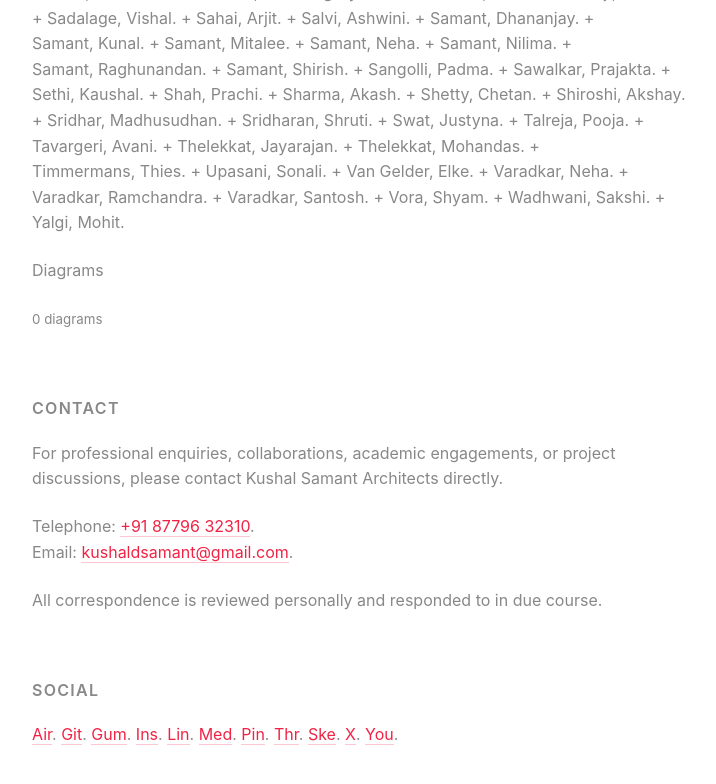
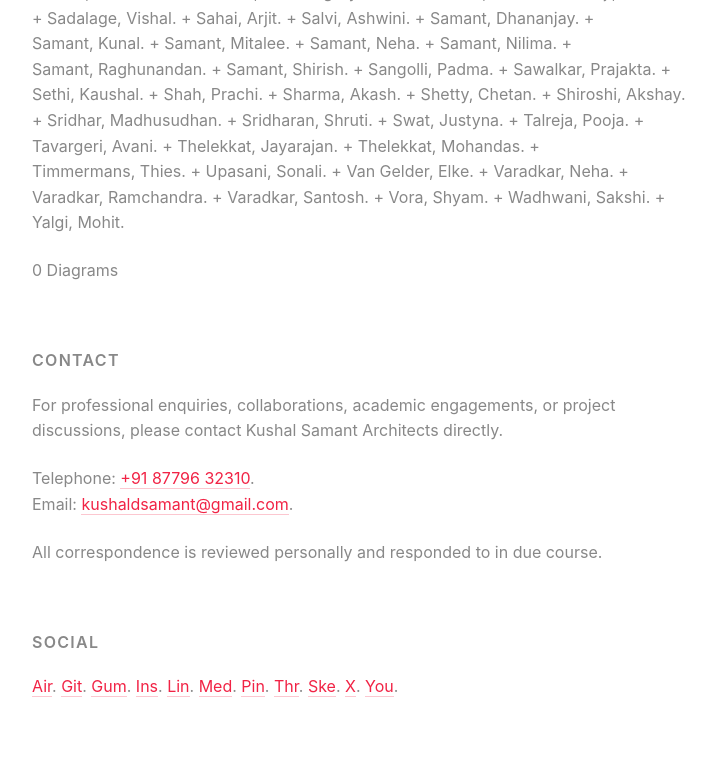
Before and after one commit to kushalsamant/kushalsamant.github.io, a Jekyll site: the page built from index.html, in a window 1280 px wide and 900 px high, scrolled down 2797 px. Shown: the top 784 px of the window, without its empty margins (252-968 px from the left). Built offline with Jekyll 4.4.1, drawn with Linux system fonts in a browser that asks for light colours.

Commit message:
Update diagram count display in index.html
Signed-off-by: Kushal Samant Architects <writetokushaldsamant@gmail.com>

```diff
--- a/index.html
+++ b/index.html
@@ -16,8 +16,6 @@ title: kvshvl
 {% include about.html %}
 {% include people.html %}
 
-<p>Diagrams</p>
-
 {% assign in_diagrams_folder = site.static_files | where_exp: "f", "f.path contains '/diagrams/'" %}
 {% assign jpg_files  = in_diagrams_folder | where: "extname", ".jpg" %}
 {% assign jpeg_files = in_diagrams_folder | where: "extname", ".jpeg" %}
@@ -25,7 +23,7 @@ title: kvshvl
 
 {% assign diagram_images = jpg_files | concat: jpeg_files | concat: png_files %}
 
-<p class="diagram-count"><small>{{ diagram_images | size }} diagrams</small></p>
+<p class="diagram-count">{{ diagram_images | size }} Diagrams</p>
 
 {% include render_diagrams.html %}
 
```
